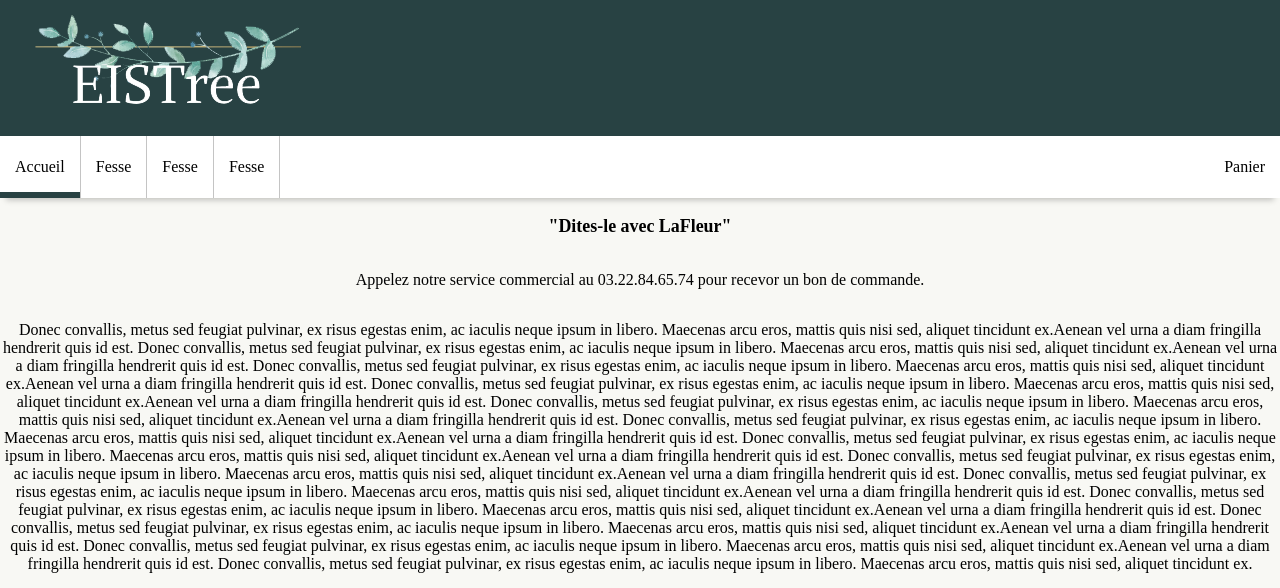
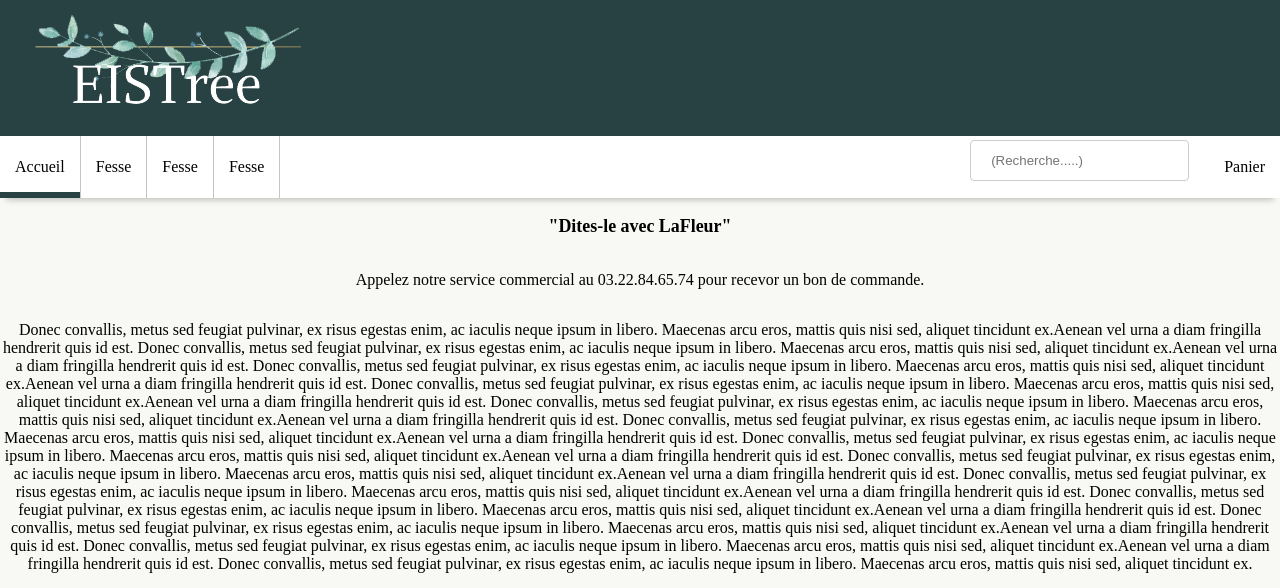
Before and after one commit to Bretzoule/eistree, a PHP site: page / in a window 1280 px wide. Shown: the top 588 px of the page. Run offline with PHP 8.4, Linux system fonts and the light colour scheme.

Commit message:
ajout searchbar -> encore cassée, je dois améliorer le CSS (mais je sais quoi faire)

```diff
--- a/index.css
+++ b/index.css
@@ -55,8 +55,11 @@ html, body {
     background-color: #ffffff;
 }
 
-.menu>ul>li:not(.formulaire):not(#panier) {
+.menu>ul>li:not(.formulaireee):not(#panier) {
     border-right: 1px solid rgba(0, 0, 0, 0.233);
+}
+
+.menu > ul > li {
     float: left;
 }
 
@@ -97,7 +100,6 @@ html, body {
 #panier {
     float: right;
 }
-
 
 #page {
     display: flex;
@@ -148,22 +150,18 @@ ul>li {
 
 /* Loupe, Recherche */
 
+.searchbar {
+    float: right;
+    cursor: pointer;
+    margin-top: 16px;
+  }
+
 .slides {
     width: 500%;
     height: 100%;
     display: flex;
     margin-left: 100px;
 }
-
-.slide {
-    width: 20%;
-    transition: 0.6s;
-}
-
-#r1:checked~.formulaireee .slides .s1 {
-    margin-left: -20%;
-}
-
 .menu img {
     width: 25px;
     height: 25px;
--- a/index.html
+++ b/index.html
@@ -21,6 +21,17 @@
             <li><a href="">Fesse</a></li>
             <li><a href="">Fesse</a></li>
             <li id="panier"><a href="">Panier</a></li>
+            <li class="formulaireee">
+              <div class="slides">
+                <div class="slide s1"><!--vide-->
+                </div>
+                <div class="slide">
+                  <form action="./recherche/searchPage.php" method="get"><input class="searchbar" name="recherche" type="text" value="" onkeyup="showResult(this.value)" placeholder="(Recherche.....)" />
+                  <div id="resultats"></div>
+                  </form>
+                </div>
+              </div>
+            </li>
         </ul>
     </nav>
     <div id="page">
```
